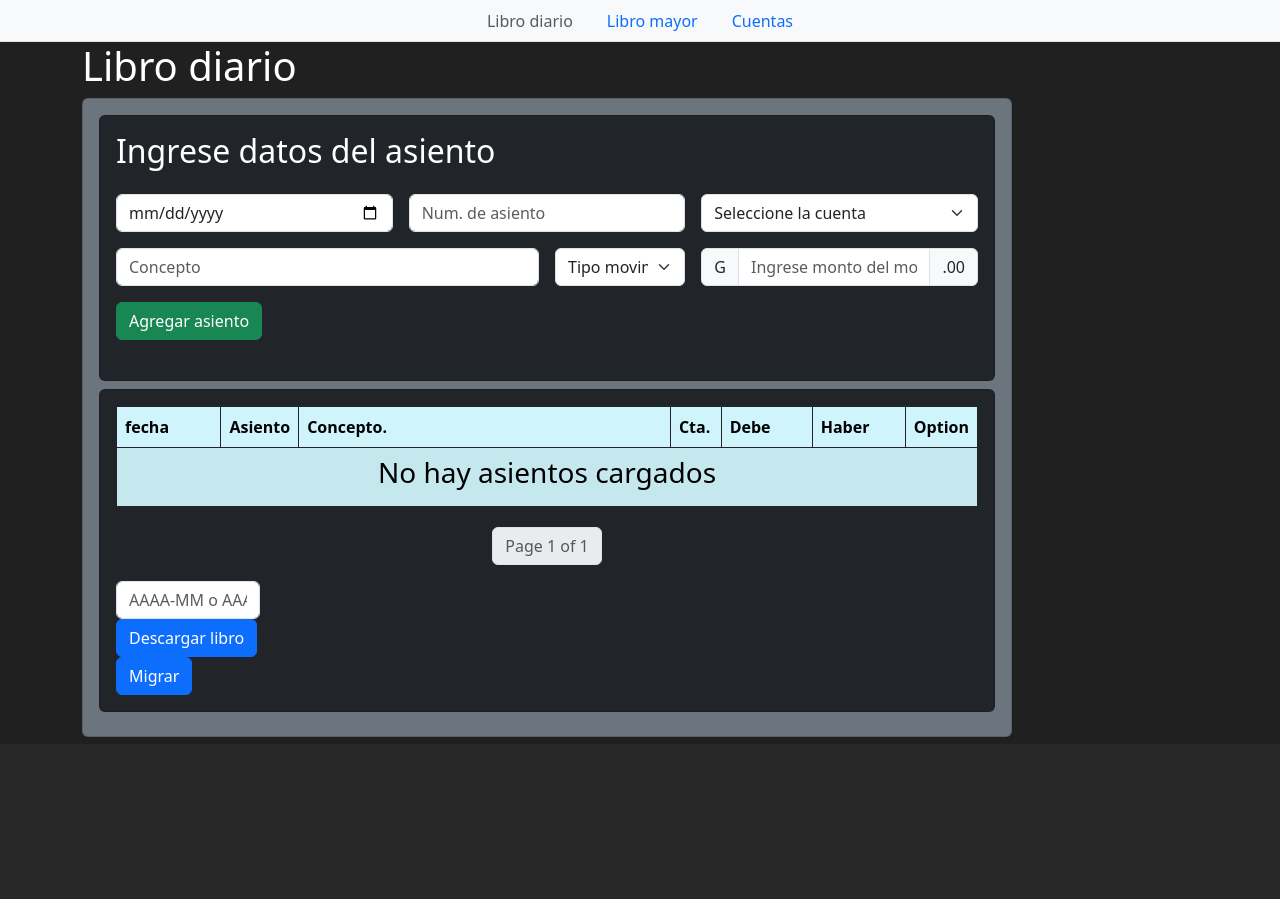
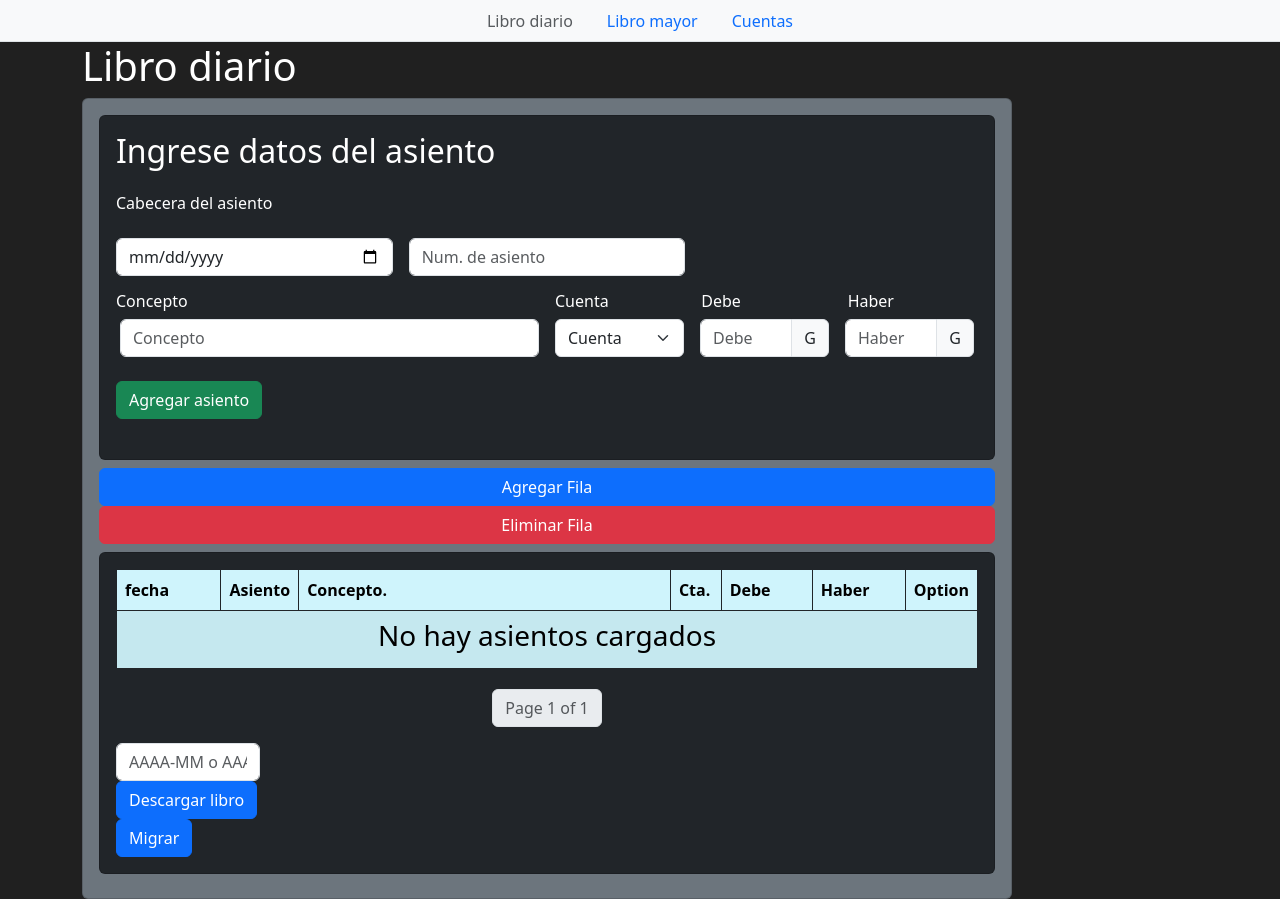
Before and after one commit to Jecordo/ProyectoTamali, a Django app: page /gestor/menu_libro_diario/ in a window 1280 px wide. Shown: the part 56-955 px from the top of the page. Before the commit the page ends 793 px from the top, so only its background shows below. Run offline with Django 4.2, Linux system fonts and the light colour scheme; data that the repository does not hold is empty; some libraries are stand-ins or nearby versions.

Commit message:
Entrega 2

```diff
--- /dev/null
+++ b/gestor/static/js/agregar-asiento.js
@@ -0,0 +1,28 @@
+function agregarFila() {
+    const container = document.getElementById('container');
+    const rows = container.querySelectorAll('.row');
+    const newRow = rows[0].cloneNode(true);
+
+    // Obtener el número de filas actual
+    const numRows = rows.length + 1;
+
+    // Actualizar los nombres de los campos clonados
+    newRow.querySelectorAll('[name]').forEach(field => {
+      const fieldName = field.getAttribute('name');
+      field.setAttribute('name', `${fieldName}_${numRows}`);
+    });
+
+    container.appendChild(newRow);
+  }
+
+
+  document.getElementById('eliminarFila').addEventListener('click', function() {
+    const container = document.getElementById('container');
+    const rows = container.querySelectorAll('.row');
+
+    // Asegurarse de que al menos haya una fila en el contenedor
+    if (rows.length > 1) {
+      container.removeChild(rows[rows.length - 1]);
+    }
+
+  });
--- a/gestor/templates/cargar_asiento_diario.html
+++ b/gestor/templates/cargar_asiento_diario.html
@@ -40,15 +40,40 @@
                 <div class="col-md-12">
                   <h2 class="form-label">Ingrese datos del asiento</h2>
                 </div>
+                <div class="col-md-12">
+                  <h6 class="form-label">Cabecera del asiento</h6>
+                </div>
+
                 <div class="col-md-4">
                   <input type="date" class="form-control" id="fecha_emision" name="fecha_emision" required>
                 </div>
                 <div class="col-md-4">
                   <input type="int" class="form-control" id="num_asiento" name="num_asiento" placeholder="Num. de asiento" required>
                 </div>
-                <div class="col-md-4">
+                <div class="col-md-4 mb-2">
+                </div>
+
+                <div class="col-md-6">
+                  <h6 class="form-label">Concepto</h6>
+                </div>
+                <div class="col-md-2">
+                  <h6 class="form-label">Cuenta</h6>
+                </div>
+                <div class="col-md-2">
+                  <h6 class="form-label">Debe</h6>
+                </div>
+                <div class="col-md-2">
+                  <h6 class="form-label">Haber</h6>
+                </div>
+
+                <div class="container" id="container">
+                  <div class="row g-3 mb-2">
+                    <div class="col-md-6">
+                      <input type="text" class="form-control" id="id_concepto" name="id_concepto" placeholder="Concepto" required>
+                    </div>
+                    <div class="col-md-2">
                       <select id="num_cuenta" class="form-select" name="num_cuenta" required>
-                    <option selected disabled value>Seleccione la cuenta</option>
+                        <option selected disabled value>Cuenta</option>
                         {% for cuenta in cuentas %}
                         <option value={{cuenta.id}}>{{cuenta.descripcion}}</option>
                         {% empty %}
@@ -56,21 +81,18 @@
                         {% endfor %}
                       </select>
                     </div>
-                <div class="col-md-6">
-                  <input type="text" class="form-control" id="id_concepto" name="id_concepto" placeholder="Concepto" required>
+                    <div class="col-md-2">
+                      <div class="input-group">
+                        <input type="int" class="form-control" id="id_monto" name="id_debe" placeholder="Debe" required>
+                        <span class="input-group-text">G</span>
+                      </div>
                     </div>
                     <div class="col-md-2">
-                  <select id="tipo_movimiento" class="form-select" name="tipo_movimiento" required>
-                    <option selected disabled value>Tipo movimiento</option>
-                    <option value=1>Debe</option>
-                    <option value=2>Haber</option>
-                  </select>
+                      <div class="input-group">
+                        <input type="int" class="form-control" id="id_monto" name="id_haber" placeholder="Haber" required>
+                        <span class="input-group-text">G</span>
                       </div>
-                <div class="col-md-4">
-                  <div class="input-group">
-                    <span class="input-group-text">G</span>
-                    <input type="int" class="form-control" id="id_monto" name="id_monto" placeholder="Ingrese monto del movimiento" required>
-                    <span class="input-group-text">.00</span>
+                    </div>
                   </div>
                 </div>
 
@@ -97,6 +119,8 @@
 
           </form>
 
+          <button type="button" class="btn btn-primary" onclick="agregarFila()">Agregar Fila</button>
+          <button type="button" class="btn btn-danger mb-2" id="eliminarFila">Eliminar Fila</button>
 
           <div class="card card-body bg-dark mb-2">
 
@@ -198,6 +222,9 @@
     </div>
 
   </div>
+
+  <script src="{% static 'js/agregar-asiento.js' %}"></script>
+
   {% endblock %}
 
 </body>
--- a/gestor/templates/cargar_asiento_mayor.html
+++ b/gestor/templates/cargar_asiento_mayor.html
@@ -130,9 +130,8 @@
                         <thead>
                         <tr>
                           <th scope="col" style="width: 14%;">fecha</th>
+                          <th scope="col" style="width: 45%;">Concepto.</th>
                           <th scope="col" style="width: 0%;">Asiento</th>
-                          <th scope="col" style="width: 45%;">Concepto.</th>
-                          <th scope="col" style="width: 6%;">Cta.</th>
                           <th scope="col" style="width: 12%;">Debe</th>
                           <th scope="col" style="width: 12%;">Haber</th>
                           <th scope="col" style="width: 12%;">Saldo</th>
@@ -144,9 +143,8 @@
                           {% for libro in libros_mayores %}
                             <tr>
                             <td><input type="text" name="fecha_emision{{libro.id}}" class="form-control" value="{{ libro.fecha|date:'Y-m-d' }}"></td>
+                            <td><input type="text" name="id_concepto{{libro.id}}" class="form-control" value="{{libro.concepto}}"></td>
                             <td><input type="int" name="num_asiento{{libro.id}}" class="form-control" value="{{libro.num_asiento}}"></td>
-                            <td><input type="text" name="id_concepto{{libro.id}}" class="form-control" value="{{libro.concepto}}"></td>
-                            <td><input type="int" name="num_cuenta{{libro.id}}" class="form-control" value="{{libro.num_cuenta_id}}"></td>
                             <td><input type="int" name="monto_debe{{libro.id}}" class="form-control" value="{{libro.debe}}"></td>
                             <td><input type="int" name="monto_haber{{libro.id}}" class="form-control" value="{{libro.haber}}"></td>
                             <td><input type="int" name="saldo_cuenta{{libro.id}}" class="form-control" value="{{libro.saldo}}" readonly></td>
--- a/gestor/views.py
+++ b/gestor/views.py
@@ -51,14 +51,12 @@ def facturar(request):
 
 
 def factura_libro(request, factura_cabecera_id):
-    print('nbasjkdnajkdnkladklnmaslkdmaklmdakwmkldajmwklmdwlkamwdlkmawd')
     fecha_hoy = date.today()
 
     factura_cabecera = get_object_or_404(factura, pk=factura_cabecera_id)
     factu_detalle = factura_detalle.objects.filter(num_factura=factura_cabecera.id).order_by('id')
 
     for detalle in factu_detalle:
-        print('------------------------------------------------------------')
 
         if libro_diario.objects.all().exists():
             asiento = libro_diario.objects.order_by('-num_asiento').first()
@@ -86,7 +84,6 @@ def factura_libro(request, factura_cabecera_id):
         libro = libro_diario(fecha=fecha_hoy, num_asiento=asiento+1, concepto=concep_3,
                              num_cuenta=cta_3, debe=0, haber=detalle.total_precio)
         libro.save()
-        print('+++++++++++++++++++++++++++++++++++++++++++++++++++++++++++++++++++++++++++++++++++++++++++')
 
     return redirect(menu_libro_diario)
 
@@ -393,13 +390,11 @@ def migrar_asientos(request):
         if libro_mayor_mas_reciente:
             saldo = libro_mayor_mas_reciente.saldo + asiento.debe
             saldo = saldo - asiento.haber
-            num_asiento = int(libro_mayor_mas_reciente.num_asiento)+1
         else:
             saldo = asiento.debe
             saldo = saldo - asiento.haber
-            num_asiento = 1
 
-        libro = libro_mayor(fecha=asiento.fecha, num_asiento=num_asiento,concepto=asiento.concepto,
+        libro = libro_mayor(fecha=asiento.fecha, num_asiento=asiento.num_asiento,concepto=asiento.concepto,
                             num_cuenta=asiento.num_cuenta, debe=asiento.debe, haber=asiento.haber, saldo=saldo)
 
         libro.save()
```
Lines whose indentation alone changed are shown as unchanged.
